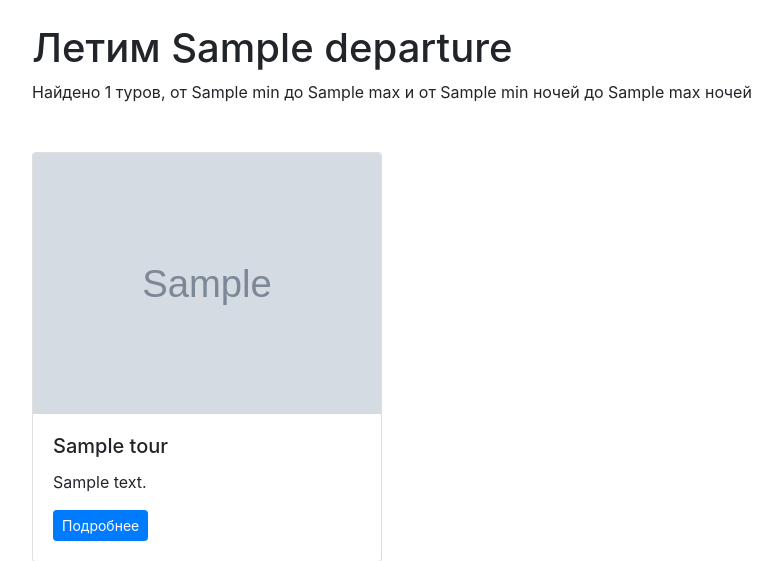
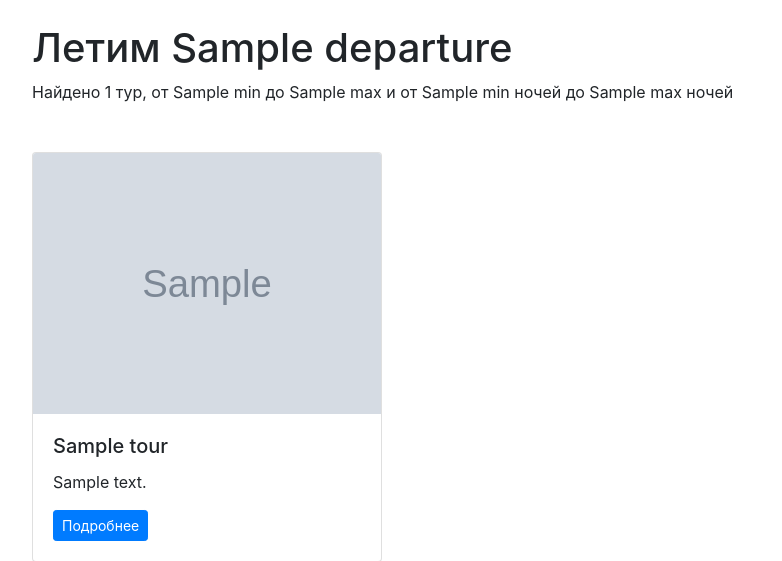
Before and after one commit to r1phord/django_tours_project, a Django app: template tours/templates/tours/departure.html in a window 1280 px wide. Shown: the part 72-633 px from the top of the page, without its empty margins (53-835 px from the left). Run offline with Django 3.2, Linux system fonts and the light colour scheme; the template is opened without the code that fills it: most values are stand-ins (such as "Sample title", 1, 10 or a date in 2020); grey boxes marked "Sample" are stand-in pictures; some libraries are stand-ins or nearby versions.

Commit message:
fix tour word

```diff
--- a/tours/templates/tours/departure.html
+++ b/tours/templates/tours/departure.html
@@ -3,7 +3,7 @@
 {% block content %}
     <main class="container mt-3">
         <h1 class="display-5 mt-4">Летим {{ departure }}</h1>
-        <p class="mb-4">Найдено {{ tours.items|length }} туров, от {{ min_max_prices.min }} до {{ min_max_prices.max }}
+        <p class="mb-4">Найдено {{ tours.items|length }} тур, от {{ min_max_prices.min }} до {{ min_max_prices.max }}
             и от {{ min_max_nights.min }} ночей до {{ min_max_nights.max }} ночей</p>
         <!-- CARDS -->
         <div class="row mt-5">
```
